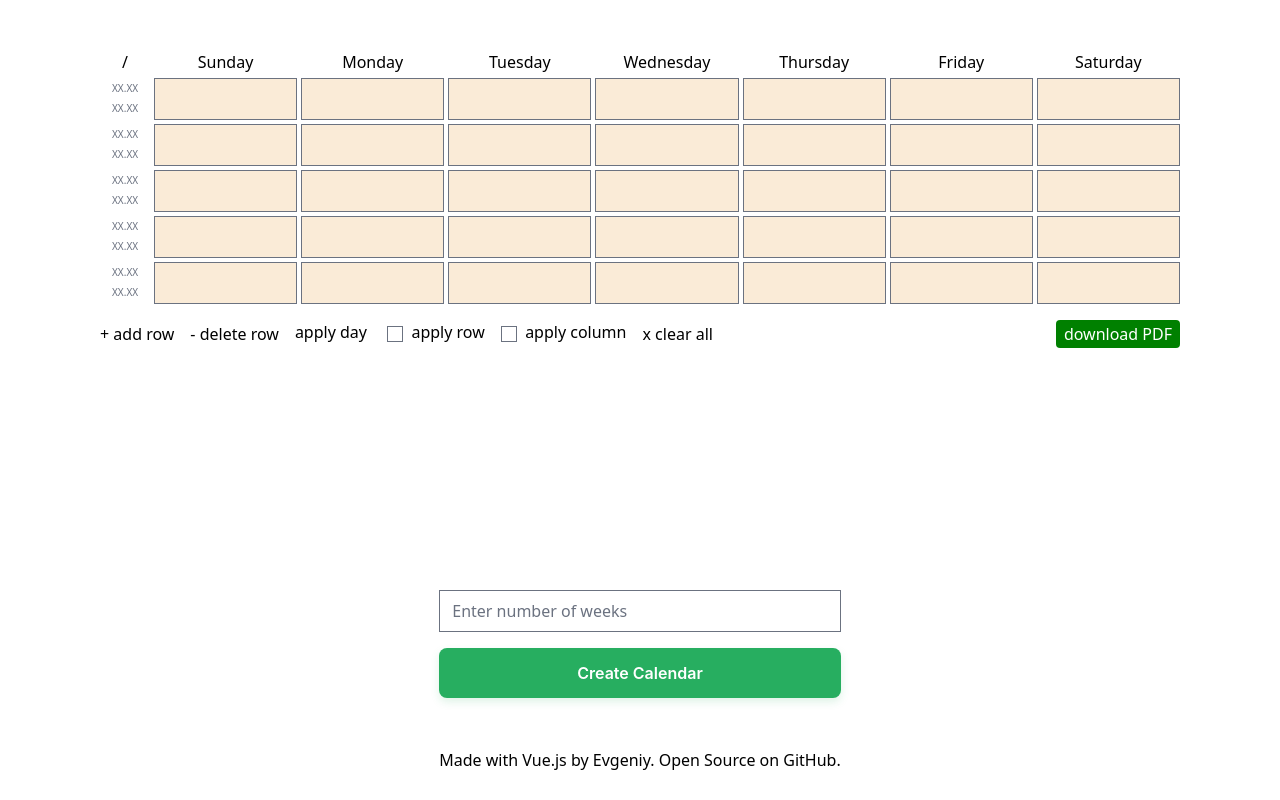
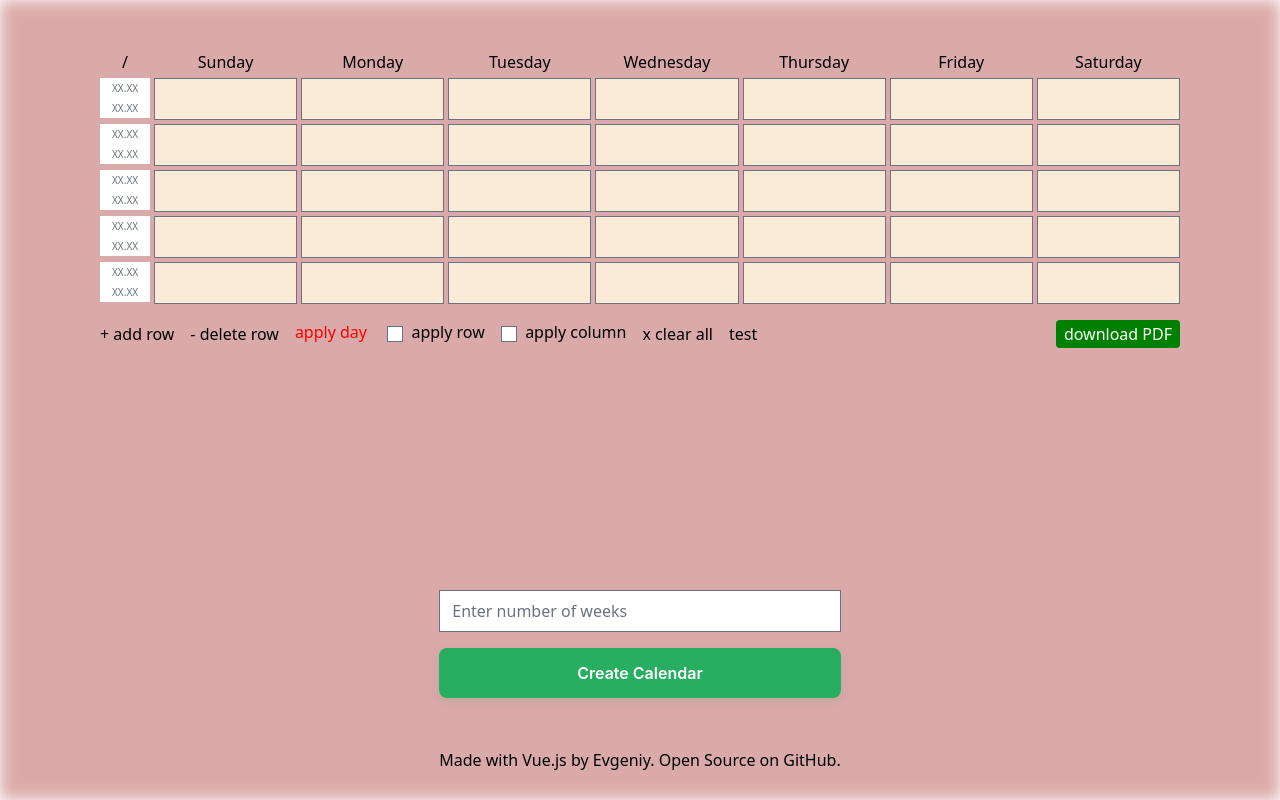
Before and after one commit to Jurason/vue-cryptocurrency-aggregator, a Vue app: page / in a window 1280 px wide. Both pictures are taken after typing "5" into the empty fields and a click on the button "Create Calendar". Built offline with nearby package versions, Linux system fonts and the light colour scheme.

Commit message:
functionality: keydown event listeners

```diff
--- a/src/components/Calendar.vue
+++ b/src/components/Calendar.vue
@@ -11,7 +11,6 @@ export default {
 			days: 7,
 
 			currentCell: {row: null, column: null, active: false},
-
 			applyDayButton: {
 				name: this.$options.APPLY_DAY_BUTTON_NAME
 			}
@@ -23,15 +22,38 @@ export default {
 	APPLY_DAY_BUTTON_NAME: 'apply day',
 	OPEN_DAY_BUTTON_NAME: 'open day',
 
+	mounted() {
+		document.addEventListener('keydown', this.handleKeyDown)
+	},
+	beforeUnmount() {
+		document.removeEventListener('keydown', this.handleKeyDown)
+	},
 	computed:{
 		isActive(){
 			return this.currentCell.active
 		},
-	},
-	watch:{
-
+		isSelected(){
+			return Object.values(this.currentCell).some(value => value)
+		}
 	},
 	methods:{
+		handleKeyDown(e){
+			if(e.key === 'Escape' || e.key === 'Enter'){
+				document.querySelectorAll('input').forEach(input => input.blur())
+				Object.keys(this.currentCell).forEach(key => {
+					if(key !== 'active'){
+						this.currentCell[key] = null
+						return
+					}
+					this.currentCell[key] = false
+				})
+				this.clearSelection()
+			}
+		},
+		test(){
+			console.log('Test!')
+			console.log(this.isSelected);
+		},
 		createCalendar(){
 			if(!this.initialWeeksCount){
 				document.querySelector('input').blur()
@@ -51,16 +73,20 @@ export default {
 			}
 			this.weeks--
 		},
-		pickBox(e){
+		selectCell(e){
 			this.currentCell['row'] = e.target.attributes.row.value
 			this.currentCell['column'] = e.target.attributes.column.value
 			this.currentCell['active'] = e.target.classList.contains('active') ? true : false
 
+			this.clearSelection()
+
+			e.target.classList.add(this.$options.CURRENT_SELECTED_CELL_CLASS)
+		},
+		clearSelection(){
 			const selectedCell = document.querySelector(`.${this.$options.CURRENT_SELECTED_CELL_CLASS}`)
 			if(selectedCell){
 				selectedCell.classList.remove(this.$options.CURRENT_SELECTED_CELL_CLASS)
 			}
-			e.target.classList.add(this.$options.CURRENT_SELECTED_CELL_CLASS)
 		},
 		applyDay() {
 			const selectedCell = document.querySelector(`.${this.$options.CURRENT_SELECTED_CELL_CLASS}`)
@@ -97,6 +123,7 @@ export default {
 <style>
 
 	.wrapper {
+		z-index: 2;
 		display: flex;
 		flex-direction: column;
 		height: 100vh;
@@ -105,7 +132,9 @@ export default {
 		padding-top: 50px;
 		padding-bottom: 50px;
 	}
-
+	.selected {
+		border-style: dashed;
+	}
 	.wrapper-table {
 		width: calc(100vw - 200px);
 	}
@@ -177,7 +206,12 @@ export default {
 		margin-bottom: 50px;
 		text-align: left;
 	}
-
+	button:disabled {
+		color: red;
+	}
+	input[type=checkbox][disabled] {
+		color: red;
+	}
 	.create-calendar {
 		appearance: none;
 		backface-visibility: hidden;
@@ -224,9 +258,18 @@ export default {
 	.create-calendar:hover {
 		box-shadow: rgba(39, 174, 96, .2) 0 6px 12px;
 	}
+	.blur {
+		position: absolute;
+		width: 100vw;
+		height: 100vh;
+		opacity: .4;
+		background: brown;
+		z-index: -1;
+	}
 </style>
 
 <template>
+	<div class="blur"></div>
 	<div class="wrapper">
 	<div v-if="isCreated" class="wrapper-table">
 		<div class="main">
@@ -250,7 +293,7 @@ export default {
 							type="text"
 							:row="i"
 							:column="j"
-							@focus="pickBox">
+							@focus="selectCell">
 				</div>
 			</div>
 		</div>
@@ -259,17 +302,18 @@ export default {
 				<button @click="addRow">+ add row</button>
 				<button @click="deleteRow">- delete row</button>
 				<label for="apply-day">
-					<button @click="applyDay" id="apply-day">{{ applyDayButton.name = isActive ? $options.OPEN_DAY_BUTTON_NAME : $options.APPLY_DAY_BUTTON_NAME }}</button>&nbsp;
+					<button :disabled="!isSelected" @click="applyDay" id="apply-day">{{ applyDayButton.name = isActive ? $options.OPEN_DAY_BUTTON_NAME : $options.APPLY_DAY_BUTTON_NAME }}</button>&nbsp;
 				</label>
 				<label for="apply-row">
-					<input @click="applyRow" type="checkbox" id="apply-row">&nbsp;
+					<input :disabled="!isSelected" @click="applyRow" type="checkbox" id="apply-row">&nbsp;
 					<span>apply row</span>
 				</label>
 				<label for="apply-col">
-					<input @click="applyColumn" type="checkbox" id="apply-col">&nbsp;
+					<input :disabled="!isSelected" @click="applyColumn" type="checkbox" id="apply-col">&nbsp;
 					<span>apply column</span>
 				</label>
 				<button @click="clearAll">x clear all</button>
+				<button @click="test">test</button>
 			</div>
 			<button class="download">download PDF</button>
 		</div>
```
Also changed, not shown: src/App.vue (+0 -73 lines).
